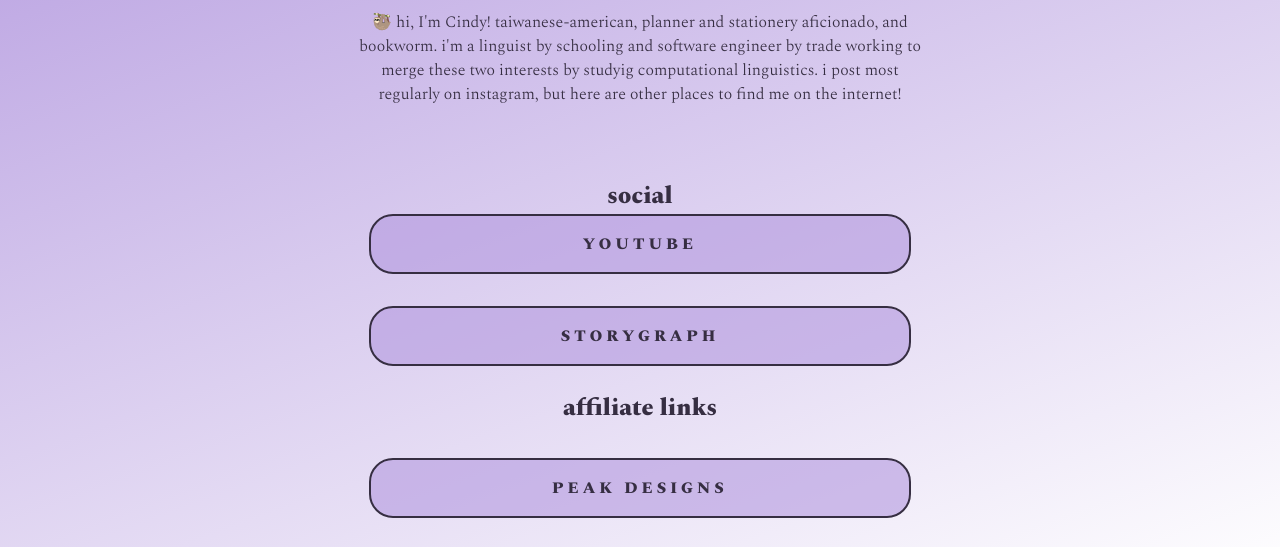
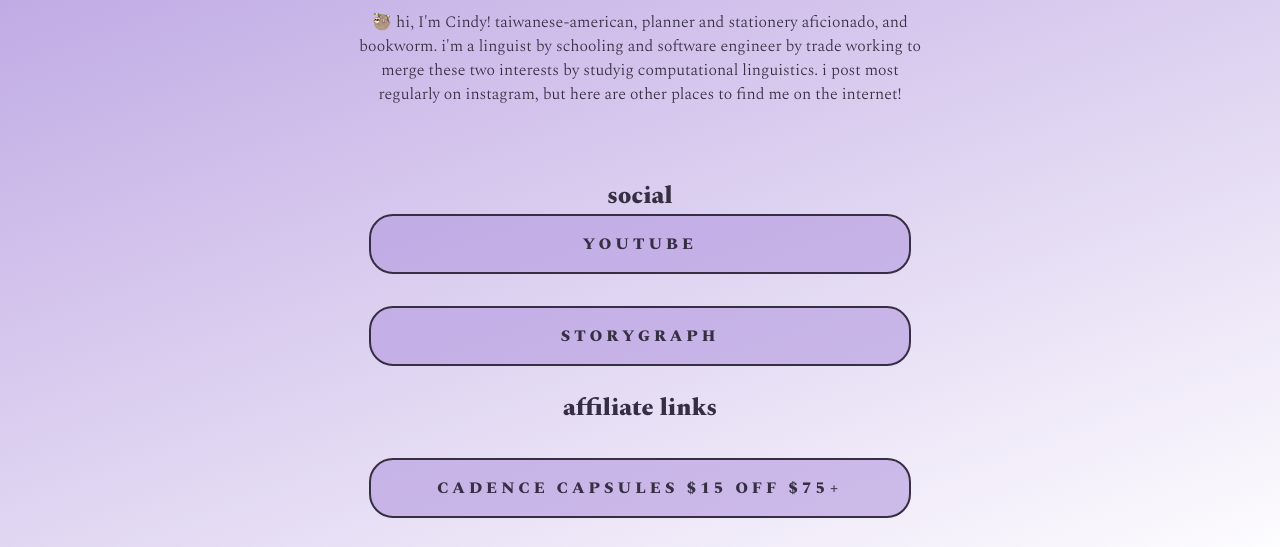
Before and after one commit to aweekinthelife/link-in-bio, a plain HTML site: page index.html in a window 1280 px wide. Shown: the part 214-761 px from the top of the page. Drawn offline with Linux system fonts and the light colour scheme; a web font is replaced by a local one.

Commit message:
add cadence

```diff
--- a/index.html
+++ b/index.html
@@ -33,6 +33,7 @@
         <a class="links-list__link" href="https://app.thestorygraph.com/profile/aweekinthelife" target="_blank">StoryGraph</a>
 
         <h2>affiliate links</h2>
+        <a class="links-list__link" href="https://share.keepyourcadence.com/adventuresoftwosuitcases" target="_blank">Cadence Capsules $15 off $75+</a>
         <a class="links-list__link" href="https://peak-design.pxf.io/ZQboNg" target="_blank">Peak Designs</a>
         <a class="links-list__link" href="http://rwrd.io/zbqg4um?c" target="_blank">Girlfriend Collective 30% off $95+</a>
         <a class="links-list__link" href="https://www.artofbeauty.com/rd/05A14C78" target="_blank">Zoya Nail Polish</a>
```
